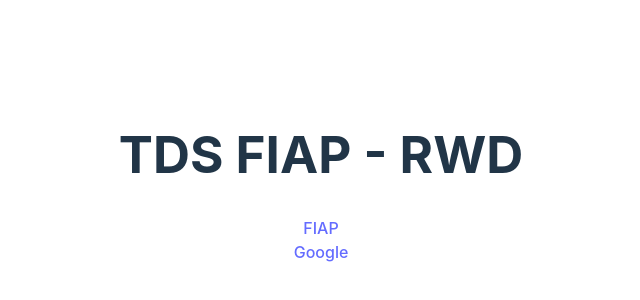
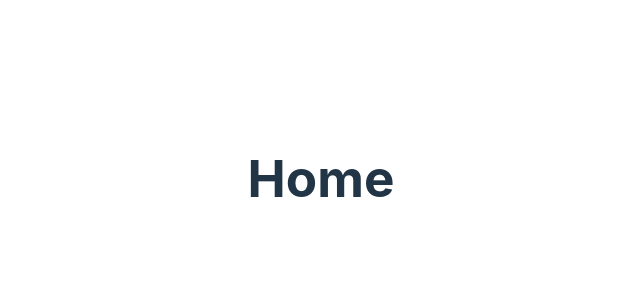
Before and after one commit to VikitorXD/Aula01, a React (Vite) app in the folder aula-rotas/: page / in a window 1280 px wide. Shown: the part 222-522 px from the top of the page, without its empty margins (319-959 px from the left). Built offline with nearby package versions, Linux system fonts and the light colour scheme.

Commit message:
conseguindo abrir as páginas

```diff
--- a/aula-rotas/src/App.jsx
+++ b/aula-rotas/src/App.jsx
@@ -8,11 +8,8 @@ import { Outlet } from 'react-router-dom'
  function App() {
   return(
     <>
-    <h1>TDS FIAP - RWD</h1>
-    <a href="#">FIAP</a>
-    <br />
-    <a href="#">Google</a>
-</>
+      <Outlet/>
+    </>
   )
 }
 
--- a/aula-rotas/src/main.jsx
+++ b/aula-rotas/src/main.jsx
@@ -25,7 +25,7 @@ const router = createBrowserRouter([
       },
       {
         path: "/produto/editar/:id",
-        element: <Produto/>
+        element: <EditarProduto/>
       },
     ]
   }
@@ -33,6 +33,6 @@ const router = createBrowserRouter([
 
 ReactDOM.createRoot(document.getElementById('root')).render(
   <React.StrictMode>
-    <App />
+    <RouterProvider router={router}/>
   </React.StrictMode>,
 )
```
